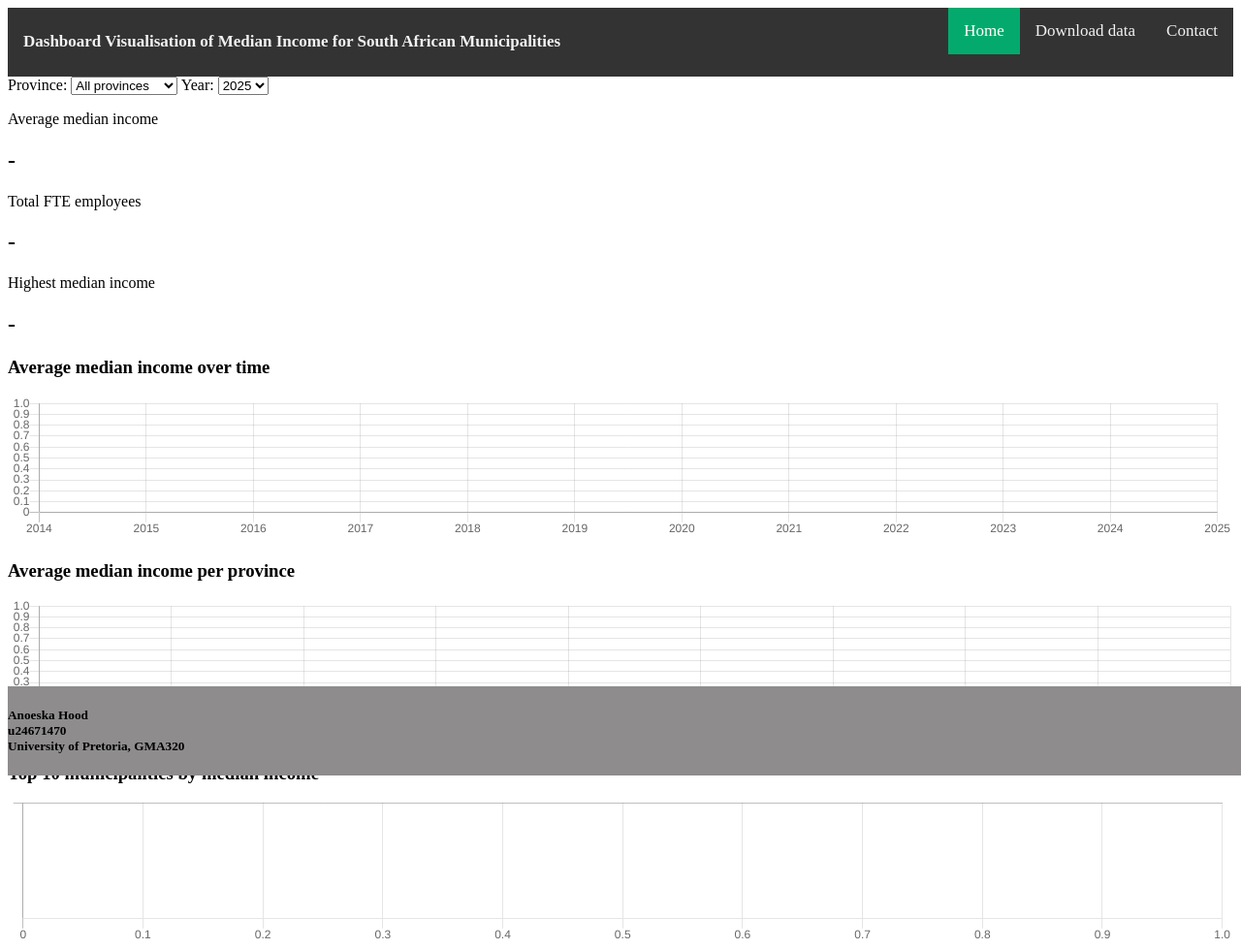
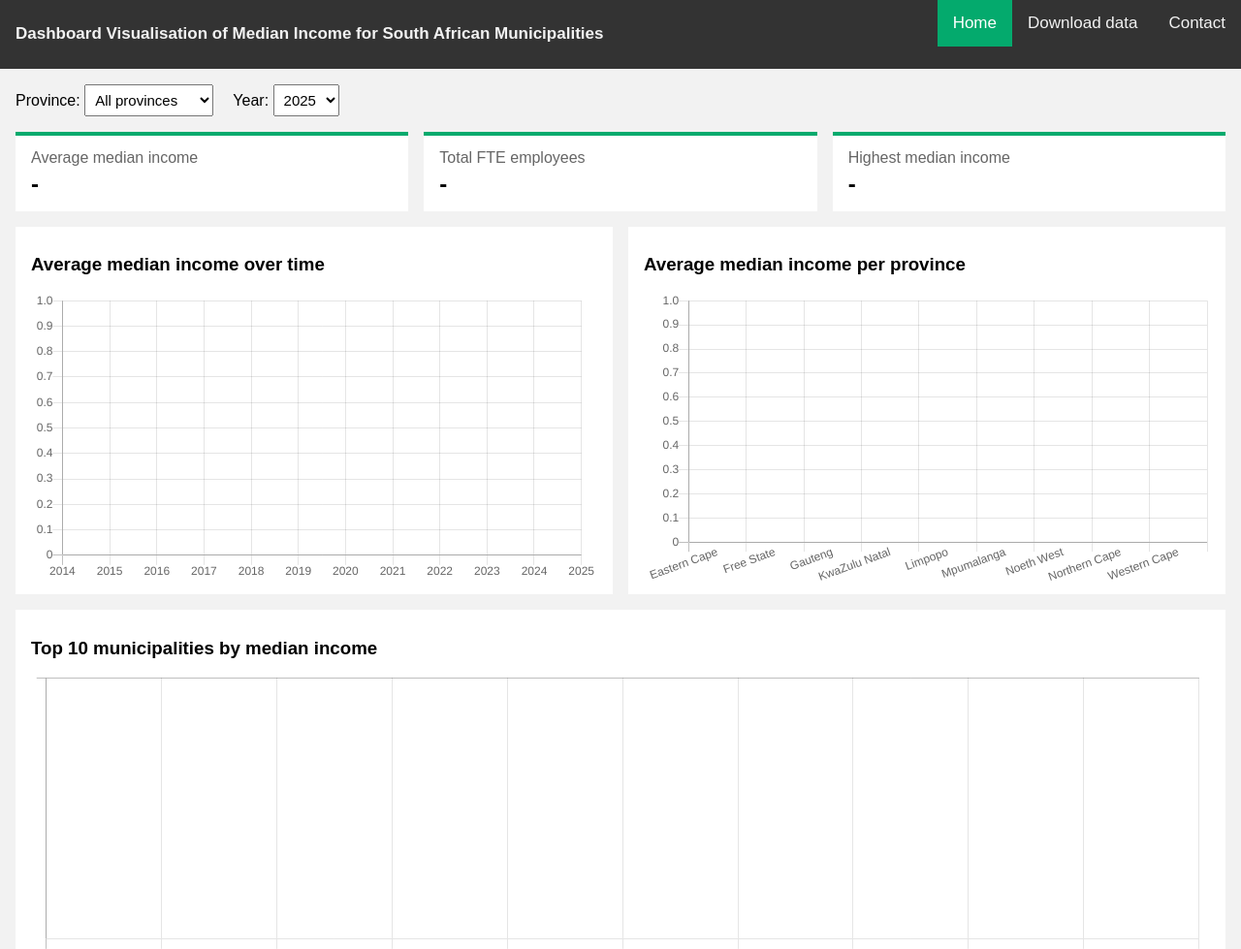
Before and after one commit to a-hood05/GMT320-Assignment2, a plain HTML site: page index.html in a window 1280 px wide. Shown: the top 979 px of the page at 97% size. Drawn offline with nearby package versions, Linux system fonts and the light colour scheme.

Commit message:
Updated style

```diff
--- a/style.css
+++ b/style.css
@@ -1,4 +1,11 @@
+body {
+  margin: 0;
+  font-family: Arial, Helvetica, sans-serif;
+  background-color: #f2f2f2;
+}
+
 /* Add a black background color to the top navigation */
+/* code was obtained from ww3 school */
 .topnav {
   background-color: #333;
   overflow: hidden;
@@ -62,6 +69,21 @@
     display: block;
     text-align: left;
   }
+
+  /* put everything in one column */
+  .cards {
+    grid-template-columns: 1fr;
+  }
+  .charts {
+    grid-template-columns: 1fr;
+  }
+  .chart-box.wide {
+    grid-column: auto;
+  }
+  .filters select {
+    width: 100%;
+    margin-bottom: 10px;
+  }
 }
 
 /* Bottom contact
@@ -69,7 +91,69 @@
 .bottom {
   background-color: #8e8c8c;
   overflow: hidden;
-  position: fixed;
+  /*position: fixed;
   bottom: 0;
-  width: 100%;
+  width: 100%;*/
 }
+
+
+/* Main content area */
+.main {
+  padding: 16px;
+}
+
+/* Filters */
+.filters {
+  margin-bottom: 16px;
+}
+
+.filters select {
+  padding: 6px;
+  margin-right: 16px;
+  font-size: 15px;
+}
+
+/* Summary cards - CSS grid from https://www.w3schools.com/css/css_grid.asp */
+.cards {
+  display: grid;
+  grid-template-columns: 1fr 1fr 1fr;
+  gap: 16px;
+  margin-bottom: 16px;
+}
+
+.card {
+  background-color: white;
+  border-top: 4px solid #04AA6D;
+  padding: 10px 16px;
+}
+
+.card p {
+  margin: 4px 0;
+  color: #666;
+}
+
+.card h2 {
+  margin: 4px 0;
+}
+
+/* Charts */
+.charts {
+  display: grid;
+  grid-template-columns: 1fr 1fr;
+  gap: 16px;
+}
+
+.chart-box {
+  background-color: white;
+  padding: 10px 16px;
+}
+
+/* the top 10 chart goes across both columns */
+.chart-box.wide {
+  grid-column: 1 / 3;
+}
+
+.chart-holder {
+  position: relative;
+  height: 300px;
+}
```
